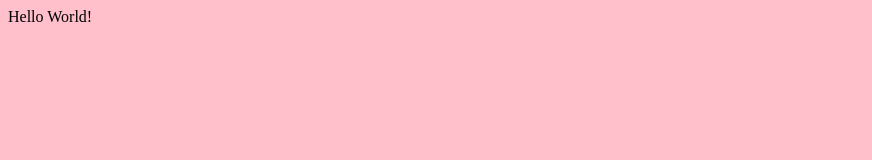
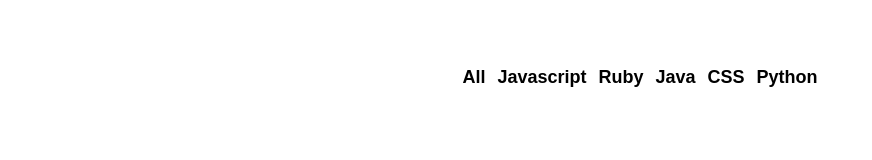
Before and after one commit to linazoo/github-battle-refactor, a React app: page / in a window 1280 px wide. Shown: the whole page, without its empty margins (0-872 px from the left). Built offline with nearby package versions, Linux system fonts and the light colour scheme.

Commit message:
made the UI for the popular Nav bar

```diff
--- /dev/null
+++ b/App/components/Popular.js
@@ -0,0 +1,16 @@
+import React from "react";
+
+export default class Popular extends React.Component {
+  render() {
+    const languages = ["All", "Javascript", "Ruby", "Java", "CSS", "Python"];
+    return (
+      <ul className="flex-center">
+        {languages.map((language) => (
+          <li key={language}>
+            <button className="btn-clear nav-link">{language}</button>
+          </li>
+        ))}
+      </ul>
+    );
+  }
+}
--- a/App/index.css
+++ b/App/index.css
@@ -1,3 +1,44 @@
+html,
+body,
+#app {
+  margin: 0;
+  height: 100%;
+  width: 100%;
+}
+
 body {
-  background: pink;
+  font-family: -apple-system, BlinkMacSystemFont, Segoe UI, Roboto, Oxygen-Sans,
+    Ubuntu, Cantarell, Helvetica Neue, sans-serif;
 }
+
+ul {
+  padding: 0;
+}
+
+li {
+  list-style-type: none;
+}
+
+.container {
+  max-width: 1200px;
+  margin: 0 auto;
+  padding: 50px;
+}
+
+.flex-center {
+  display: flex;
+  justify-content: center;
+  align-items: center;
+}
+
+.btn-clear {
+  border: none;
+  background: transparent;
+}
+
+.nav-link {
+  font-size: 18px;
+  font-weight: bold;
+  text-decoration: none;
+  color: inherit;
+}
--- a/App/index.js
+++ b/App/index.js
@@ -2,9 +2,15 @@
 import * as ReactDOM from "react-dom";
 import "./index.css";
 
+import Popular from "./components/Popular";
+
 class App extends React.Component {
   render() {
-    return <div>Hello World!</div>;
+    return (
+      <div className="container">
+        <Popular />
+      </div>
+    );
   }
 }
 
--- a/package.json
+++ b/package.json
@@ -4,7 +4,7 @@
   "description": "",
   "main": "index.js",
   "scripts": {
-    "build": "webpack",
+    "start": "webpack-dev-server",
     "test": "echo \"Error: no test specified\" && exit 1"
   },
   "babel": {
```
